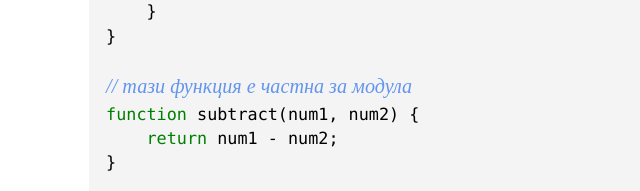
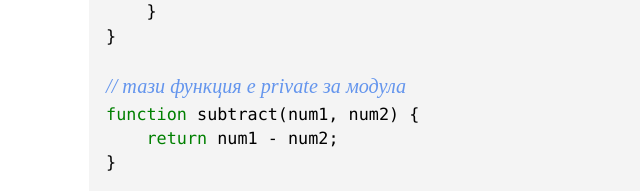
Before and after one commit to to6esko/ECMAScript6, a plain HTML site: page 13_modules.html in a window 1280 px wide. Shown: the part 2269-2460 px from the top of the page, 240-880 px from the left. Drawn offline with Linux system fonts and the light colour scheme.

Commit message:
change частна to private

```diff
--- a/13_modules.html
+++ b/13_modules.html
@@ -80,7 +80,7 @@
     }
 }
 
-<span class="comment"><em>// тази функция е частна за модула</em></span>
+<span class="comment"><em>// тази функция е <em>private</em> за модула</em></span>
 <span class="code">function</span> subtract(num1, num2) {
     <span class="code">return</span> num1 - num2;
 }
```
Also changed, not shown: 12_proxies_and_reflection.html (+1 -1 lines).
